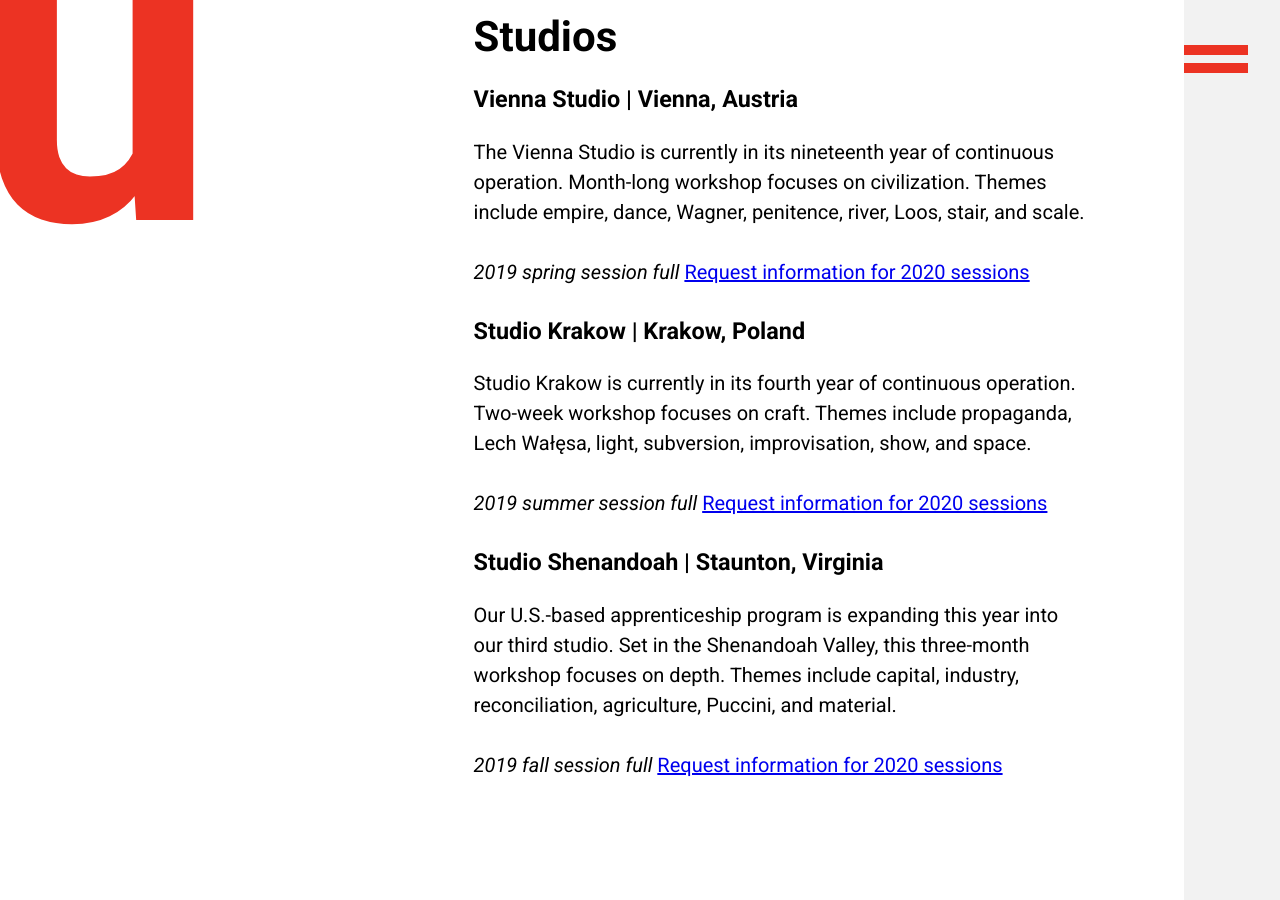
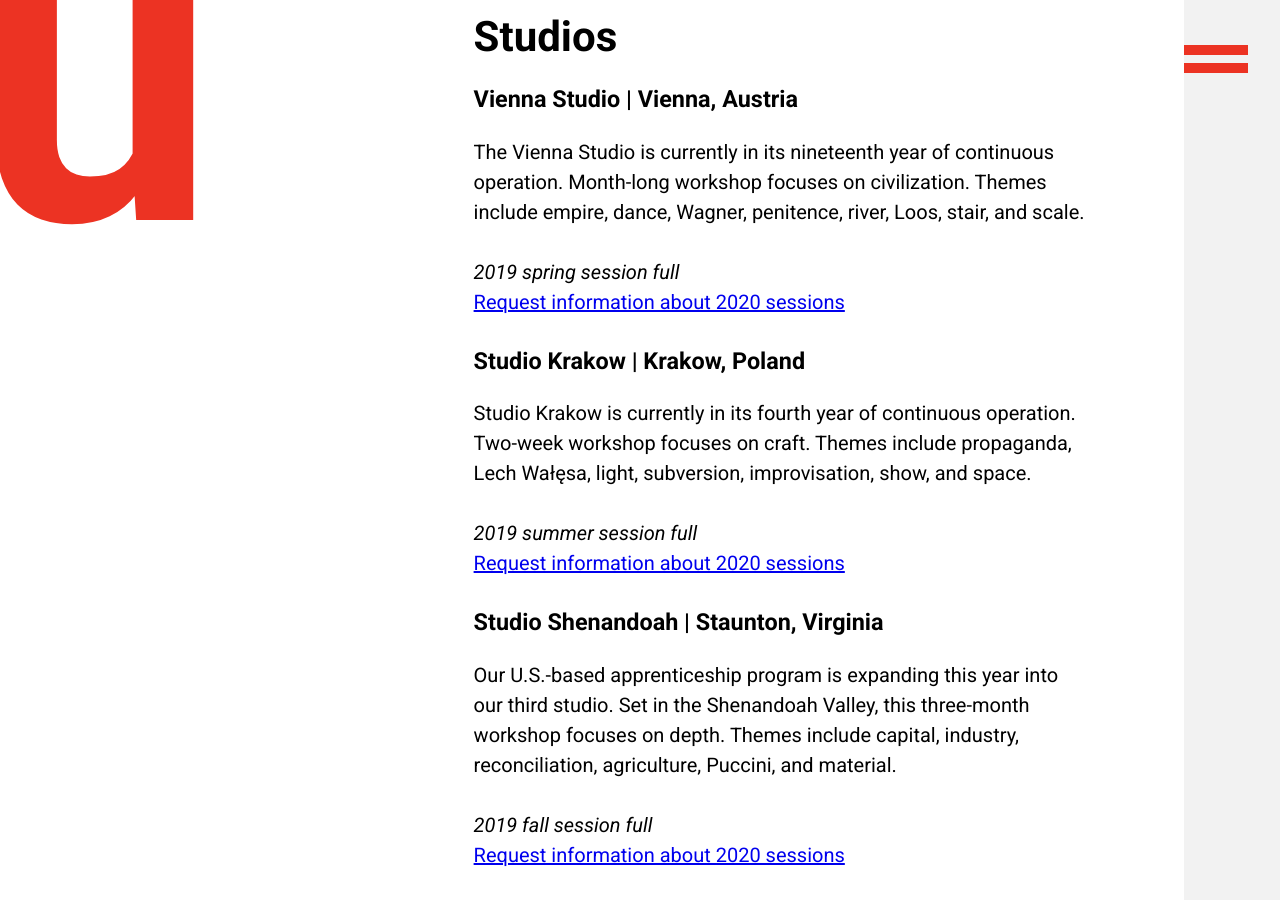
Before and after one commit to umbauschool/umbauschool.github.io, a Jekyll site: the page built from index.md, in a window 1280 px wide and 900 px high, scrolled down 1841 px. Built offline with Jekyll 4.4.1, drawn with Linux system fonts in a browser that asks for light colours; our own code applies the rules of GitHub Pages for plain Markdown files; some of the changed text lies outside the part shown.

Commit message:
Update index.md

```diff
--- a/index.md
+++ b/index.md
@@ -26,21 +26,24 @@
 The Vienna Studio is currently in its nineteenth year of continuous operation. Month-long workshop focuses on civilization. Themes include empire, dance, Wagner, penitence, river, Loos, stair, and scale.
 
 _2019 spring session full_
-[Request information for 2020 sessions](#)
+[Request information about 2020 sessions](#)
+
 
 
 ### Studio Krakow |  Krakow, Poland
 Studio Krakow is currently in its fourth year of continuous operation. Two-week workshop focuses on craft. Themes include propaganda, Lech Wałęsa, light, subversion, improvisation, show, and space.
 
 _2019 summer session full_
-[Request information for 2020 sessions](#)
+[Request information about 2020 sessions](#)
+
 
 
 ### Studio Shenandoah |  Staunton, Virginia
 Our U.S.-based apprenticeship program is expanding this year into our third studio. Set in the Shenandoah Valley, this three-month workshop focuses on depth. Themes include capital, industry, reconciliation, agriculture, Puccini, and material.
 
 _2019 fall session full_
-[Request information for 2020 sessions](#)
+[Request information about 2020 sessions](#)
+
 
 
 ## About
@@ -55,9 +58,11 @@
 PHOTO
 William Tate is an architect and instructor. As a professor at James Madison University and the University of Southwestern Louisiana, Tate established umbau theory. As an architect with Legorreta Arquitectos, Robert Collins Architects and Odell Associates, he cultivated umbau practice. He led his first umbau studio in the year 2001.
 
+
 ### Students
 
 PHOTO
 Name, Title
 
+
 ## Contact
```
